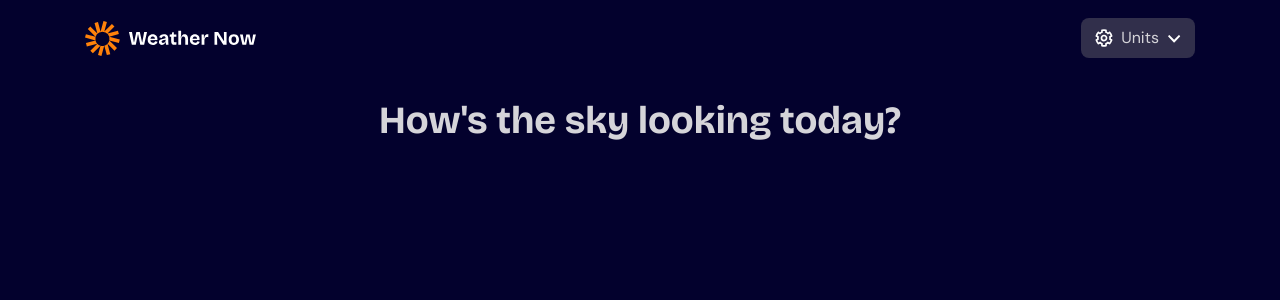
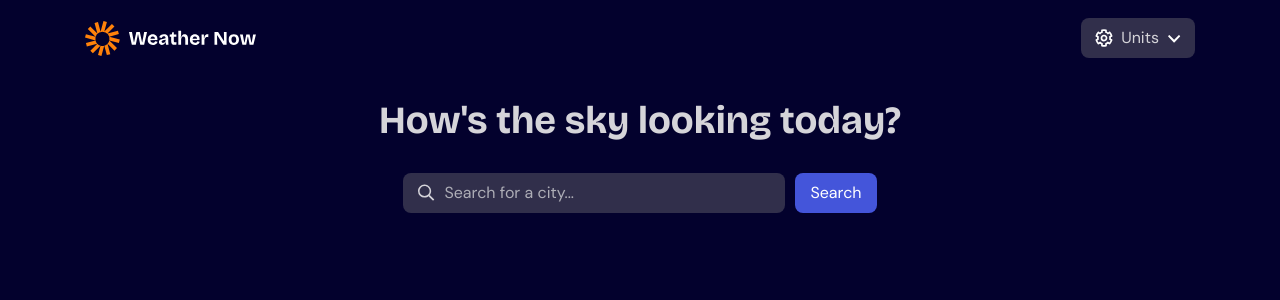
Before and after one commit to A-Awad1/Weather-Application, a React (Vite) app: page / in a window 1280 px wide. Shown: the top 300 px of the page. Built offline with nearby package versions, Linux system fonts and the light colour scheme.

Commit message:
finish search bar style

```diff
--- a/src/components/AppContent/ConnectFailed/index.scss
+++ b/src/components/AppContent/ConnectFailed/index.scss
@@ -47,7 +47,7 @@ section.connect-failed {
       border: none;
       text-transform: capitalize;
       cursor: pointer;
-      transition: background-color $main-transition;
+      transition: $main-transition;
       padding: 8px 10px;
       gap: 6px;
       &:hover {
--- /dev/null
+++ b/src/components/AppContent/ConnectSuccess/SearchBar.scss
@@ -0,0 +1,79 @@
+section.search-bar {
+  display: flex;
+  margin-bottom: 20px;
+  @include xSmall {
+    justify-content: center;
+  }
+  @include medium {
+    margin-bottom: 25px;
+  }
+  > form {
+    width: 100%;
+    display: flex;
+    flex-direction: column;
+    gap: 8px;
+    @include xSmall {
+      width: auto;
+      flex-direction: row;
+    }
+    @include medium {
+      gap: 10px;
+    }
+    div.input-container {
+      display: flex;
+      border-radius: $second-border-radius;
+      background-color: colors.$main-bg;
+      transition: $main-transition;
+      &:hover {
+        background-color: colors.$second-bg;
+      }
+      &:focus-within {
+        @include focus-shadow();
+      }
+      label {
+        @extend %center-flex;
+        padding-left: 15px;
+        img {
+          width: 17px;
+        }
+      }
+      input {
+        background-color: transparent;
+        border: none;
+        flex: 1;
+        padding: 11px 9px;
+        @include xSmall {
+          width: 220px;
+        }
+        @include small {
+          width: 270px;
+        }
+        @include medium {
+          width: 300px;
+        }
+        @include large {
+          width: 350px;
+        }
+        &::placeholder {
+          color: colors.$third-text;
+        }
+      }
+    }
+    button {
+      border: none;
+      border-radius: $second-border-radius;
+      text-transform: capitalize;
+      transition: $main-transition;
+      cursor: pointer;
+      color: colors.$second-text;
+      background-color: colors.$blue-light;
+      padding: 10px 15px;
+      &:hover {
+        background-color: colors.$blue-base;
+      }
+      &:focus {
+        @include focus-shadow(colors.$blue-light, colors.$blue-dark, 1);
+      }
+    }
+  }
+}
--- /dev/null
+++ b/src/components/AppContent/ConnectSuccess/SearchBar.tsx
@@ -0,0 +1,22 @@
+import { type MouseEvent } from "react";
+import "./SearchBar.scss";
+
+export default function SearchBar() {
+  function search(e: MouseEvent<HTMLButtonElement>) {
+    e.preventDefault();
+  }
+
+  return (
+    <section className="search-bar">
+      <form>
+        <div className="input-container">
+          <label htmlFor="search-input">
+            <img src="/images/icon-search.svg" alt="icon search" />
+          </label>
+          <input id="search-input" type="text" placeholder="Search for a city..." />
+        </div>
+        <button onClick={search}>search</button>
+      </form>
+    </section>
+  );
+}
--- a/src/components/AppContent/ConnectSuccess/index.scss
+++ b/src/components/AppContent/ConnectSuccess/index.scss
@@ -2,7 +2,10 @@ section.connect-success {
   h2 {
     width: fit-content;
     text-align: center;
-    margin: 40px auto 30px;
+    margin: 35px auto 25px;
+    @include medium {
+      margin: 40px auto 30px;
+    }
     font: {
       size: 2.4rem;
       family: $second-font;
--- a/src/components/AppContent/ConnectSuccess/index.tsx
+++ b/src/components/AppContent/ConnectSuccess/index.tsx
@@ -1,9 +1,11 @@
 import "./index.scss";
+import SearchBar from "./SearchBar";
 
 export default function ConnectSuccess() {
   return (
     <section className="connect-success">
       <h2>How's the sky looking today?</h2>
+      <SearchBar />
     </section>
   );
 }
--- a/src/components/AppHeader/DropDown/MenuBox.scss
+++ b/src/components/AppHeader/DropDown/MenuBox.scss
@@ -20,7 +20,7 @@ div.menu-box {
       border: none;
       background-color: transparent;
       border-radius: $third-border-radius;
-      transition: background-color $main-transition;
+      transition: $main-transition;
       cursor: pointer;
       text-align: start;
       padding: 7px 5px;
--- a/src/components/AppHeader/DropDown/MenuOption.scss
+++ b/src/components/AppHeader/DropDown/MenuOption.scss
@@ -5,7 +5,7 @@ li.menu-option {
     flex: 1;
     cursor: pointer;
     border-radius: $third-border-radius;
-    transition: background-color $main-transition;
+    transition: $main-transition;
     padding: 7px 5px;
     @include medium {
       padding: 8px 6px;
--- a/src/components/AppHeader/DropDown/index.scss
+++ b/src/components/AppHeader/DropDown/index.scss
@@ -7,7 +7,7 @@ div.drop-down {
     cursor: pointer;
     border: none;
     border-radius: $second-border-radius;
-    transition: background-color $main-transition;
+    transition: $main-transition;
     background-color: colors.$main-bg;
     gap: 5px;
     padding: 9px 12px;
```
Also changed, not shown: public/images/icon-search.svg.
